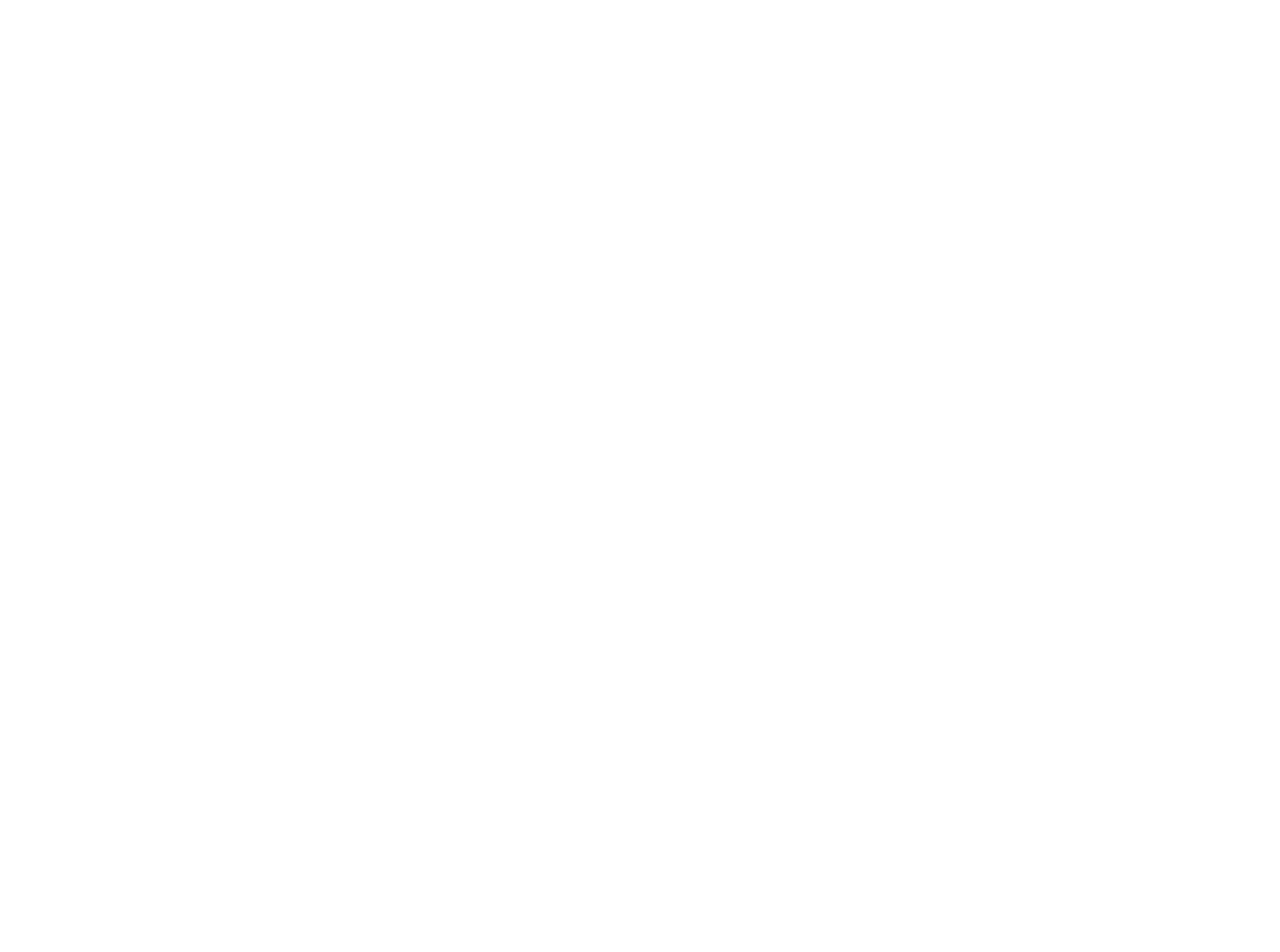
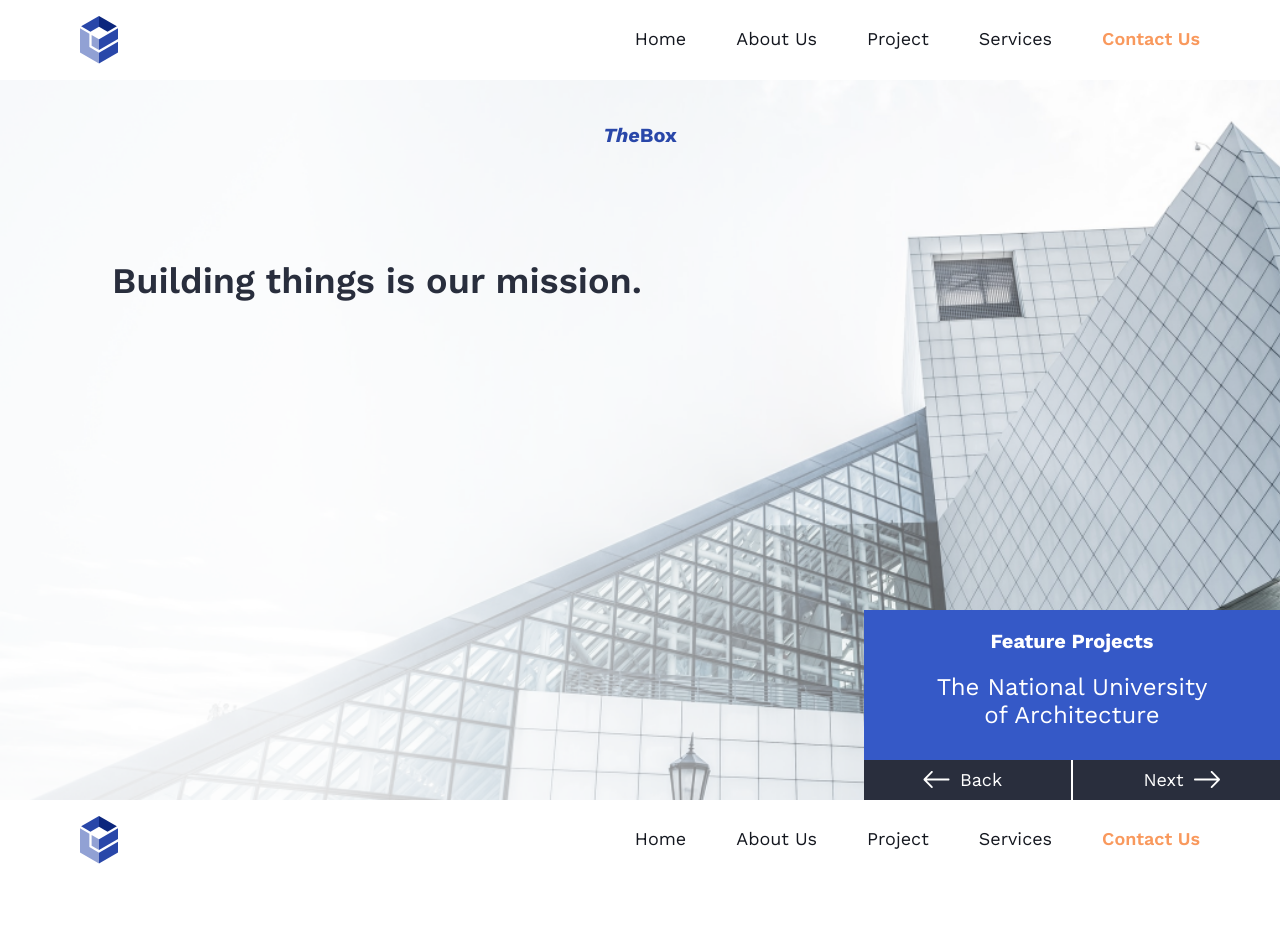
Before and after one commit to immute70/firstProject, a Next.js app: page /AboutUs in a window 1280 px wide. Before the commit this address had no page. Shown: the top 952 px of the page. Before the commit the page ends 800 px from the top, so only its background shows below. Built offline with nearby package versions, Linux system fonts and the light colour scheme.

Commit message:
change details

```diff
--- a/pages/_app.tsx
+++ b/pages/_app.tsx
@@ -1,18 +1,19 @@
 import '@/styles/globals.css'
-import type { AppProps } from 'next/app'
+import type {AppProps} from 'next/app'
 import Header from "@/componets/header";
 import Footer from "@/componets/footer";
 import Carousel from "@/componets/Carusel";
 import AboutUs from '@/pages/AboutUs';
 import ContactUs from '@/pages/ContactUs';
-import { useEffect, useState } from 'react';
+import {Children, useEffect, useState} from 'react';
 
 import Home from '@/pages/index';
 import { BrowserRouter, Routes, Route } from 'react-router-dom';
+import {Props} from "next/script";
 
 
 
-export default function App() {
+export default function App({ Component, pageProps }: AppProps) {
 
     const [routerLoaded, setRouterLoaded] = useState(false);
 
@@ -31,13 +32,19 @@
 
     return (
       <div>
-        <BrowserRouter>
-           <Routes>
-                <Route path='/pages/index' element={<Home />} />
-                <Route path='/pages/AboutUs' element={<AboutUs />} />
-                <Route path='/pages/ContactUs' element={<ContactUs />} />
-           </Routes>
-        </BrowserRouter>
+        {/*<BrowserRouter>*/}
+        {/*   <Routes>*/}
+        {/*        <Route path='/pages/index' element={<Home />} />*/}
+        {/*        <Route path='/pages/AboutUs' element={<AboutUs />} />*/}
+        {/*        <Route path='/pages/ContactUs' element={<ContactUs />} />*/}
+        {/*   </Routes>*/}
+        {/*</BrowserRouter>*/}
+        <Header></Header>
+        <Carousel></Carousel>
+          <Component {...pageProps} />
+        <Footer></Footer>
+
+
       </div>
   )
 }
--- a/pages/index.tsx
+++ b/pages/index.tsx
@@ -25,8 +25,8 @@
         <link rel="icon" href="/favicon.ico" />
       </Head>
       <main>
-          <Header></Header>
-          <Carousel></Carousel>
+
+
 
 
 
@@ -267,7 +267,7 @@
               </div>
           </div>
 
-          <Footer></Footer>
+
       </main>
     </>
   )
```
